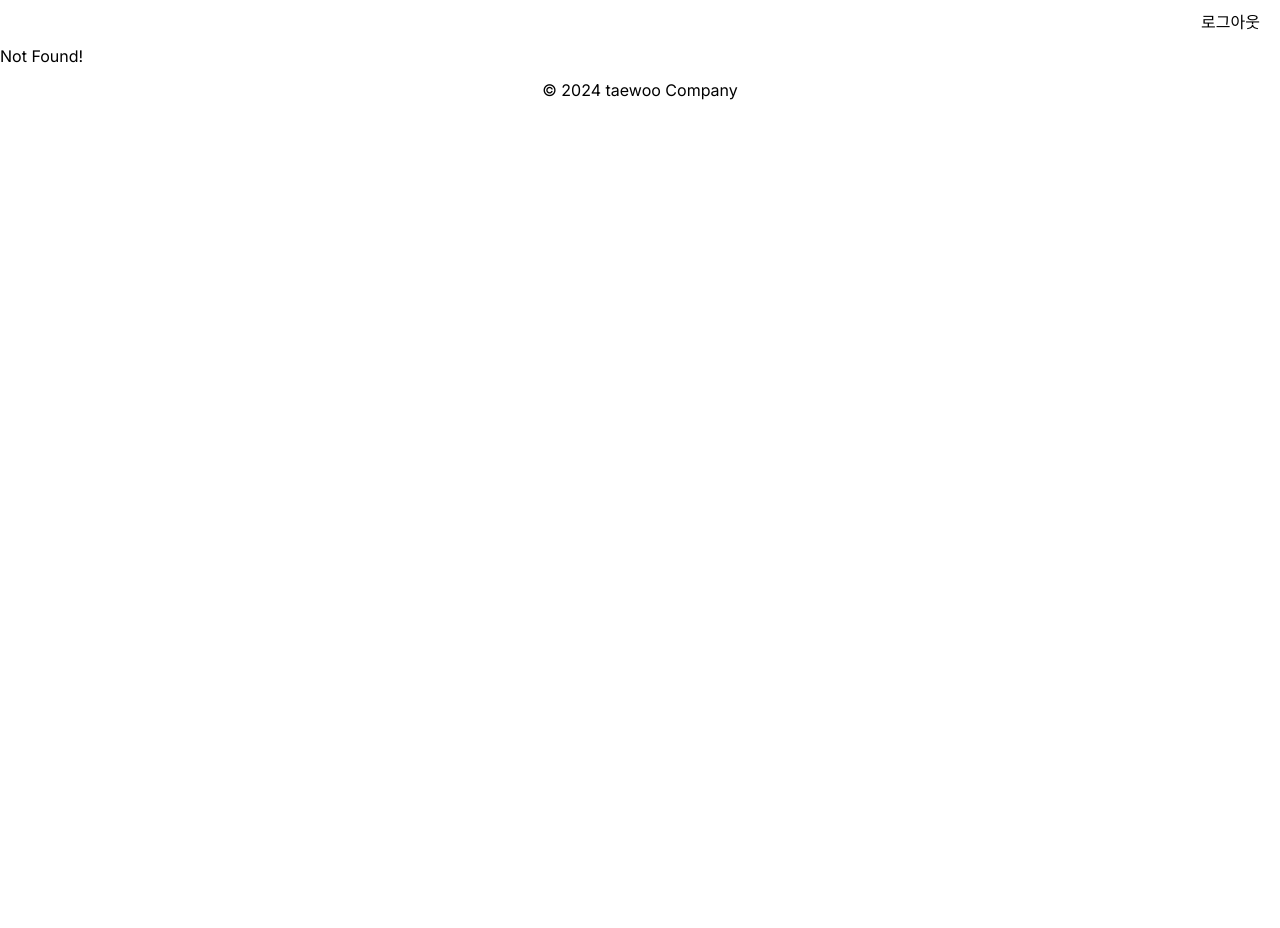
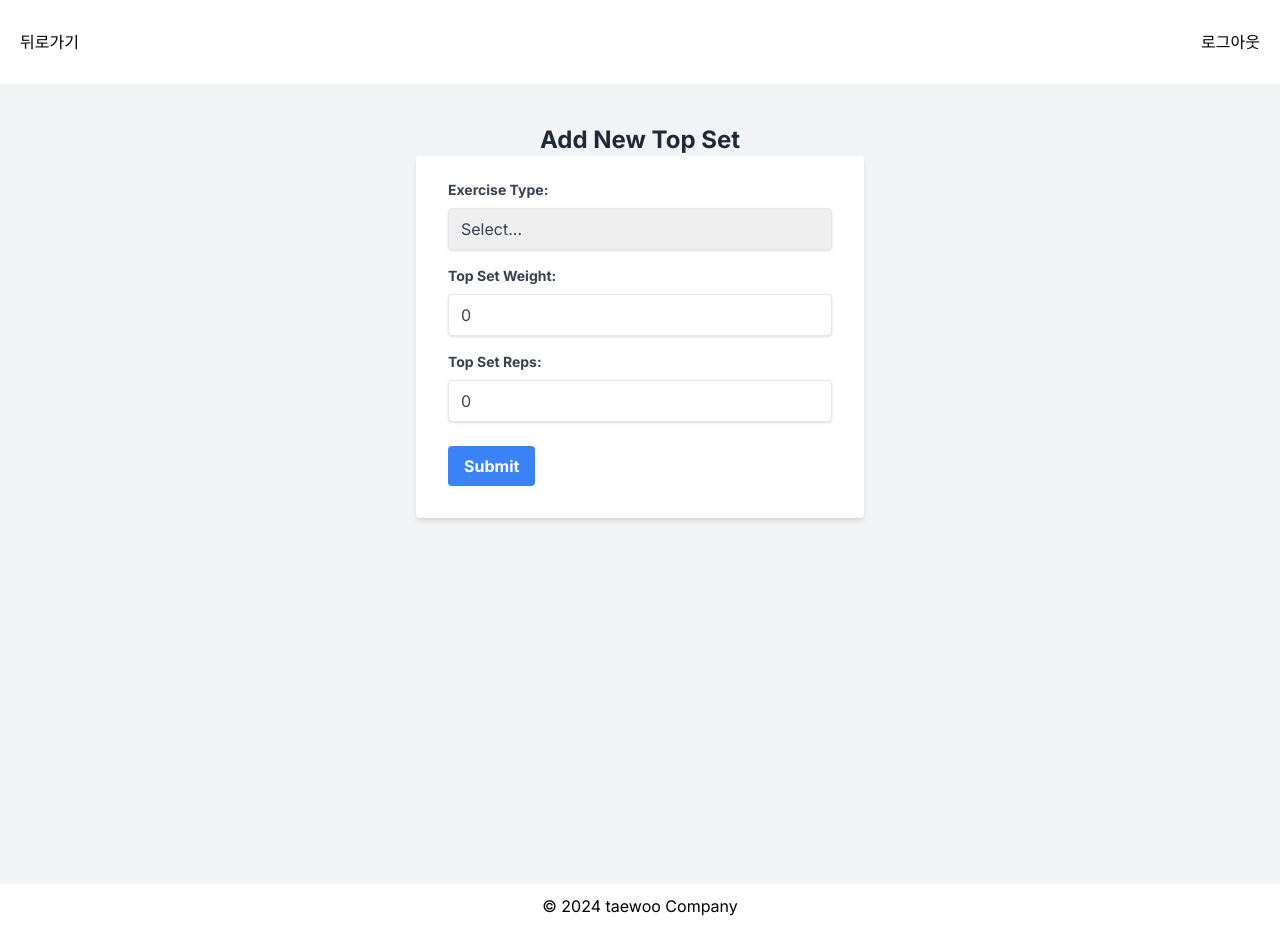
Before and after one commit to rlaxodn322/Helth-Front, a Next.js app: page /top-set/new in a window 1280 px wide. Before the commit this address had no page. Before the commit the page ends 800 px from the top, so only its background shows below. Built offline with nearby package versions, Linux system fonts and the light colour scheme.

Commit message:
탑세트 훈련 서비스 생성

```diff
--- /dev/null
+++ b/src/apis/topSetService.ts
@@ -0,0 +1,36 @@
+import axios from 'axios';
+import { backUrl } from '../config/config';
+import apiClient from '../app/utils/apiClient';
+// 기본 설정
+axios.defaults.baseURL = backUrl;
+axios.defaults.withCredentials = true;
+
+export const fetchTopSetTrainings = async () => {
+  try {
+    const response = await apiClient.get('/workoutrecord');
+    console.log(response.data);
+    return response.data;
+  } catch (error) {
+    console.error('탑세트 데이터를 가져오는 데 실패했습니다.', error);
+    throw error;
+  }
+};
+
+export const createTopSetTraining = async (data: any) => {
+  try {
+    const response = await apiClient.post('/workoutrecord', data);
+    console.log(response.data);
+    return response.data;
+  } catch (error) {
+    console.error('탑세트 데이터를 생성하는 데 실패했습니다.', error);
+    throw error;
+  }
+};
+export const deleteTopSetTraining = async (id: number) => {
+  try {
+    await apiClient.delete(`/workoutrecord/${id}`);
+  } catch (error) {
+    console.error('탑세트 데이터를 삭제하는 데 실패했습니다.', error);
+    throw error;
+  }
+};
--- a/src/app/dashboard/page.tsx
+++ b/src/app/dashboard/page.tsx
@@ -51,9 +51,11 @@ const DashboardPage = () => {
         </p>
         <Link href="../../new">글쓰기</Link>
         <br></br>
-        <Link href="../../posts">글보기</Link>
+        <Link href="../../posts">헬스커뮤니티</Link>
         <br></br>
-        <Link href="../../product">상품등록하기</Link>
+        <Link href="../../product">헬스중고나라</Link>
+        <br></br>
+        <Link href="../../top-set">탑세트훈련</Link>
       </div>
     </div>
   );
--- a/src/app/layout/header.tsx
+++ b/src/app/layout/header.tsx
@@ -19,6 +19,7 @@ const NavContainer = styled.div`
   display: flex;
   justify-content: space-between;
   align-items: center;
+
   /*
   @media (max-width: 768px) {
     flex-direction: column;
@@ -66,6 +67,7 @@ const NavLink = styled.div`
     margin: 5px 10px;
   }
 `;
+
 const App: React.FC = () => {
   const router = useRouter();
 
@@ -77,13 +79,18 @@ const App: React.FC = () => {
     // 로그인 페이지로 리다이렉션
     router.push('/');
   };
-
+  function back() {
+    router.push('/dashboard');
+  }
   return (
     <HeaderContainer>
       <NavContainer>
-        <div style={{ marginLeft: 'auto', marginRight: '20px' }}>
-          <button onClick={handleLogout}>로그아웃</button>
-        </div>
+        <button style={{ padding: '20px' }} onClick={back}>
+          뒤로가기
+        </button>
+        <button style={{ padding: '20px' }} onClick={handleLogout}>
+          로그아웃
+        </button>
       </NavContainer>
     </HeaderContainer>
   );
--- a/src/app/new/page.tsx
+++ b/src/app/new/page.tsx
@@ -26,12 +26,10 @@ const NewPostPage = () => {
       console.error('Error creating post:', error);
     }
   };
-  function back() {
-    router.push('/dashboard');
-  }
+
   return (
     <div className="p-4 sm:p-6 md:p-10 bg-gray-50 min-h-screen">
-      <button onClick={back}>뒤로가기</button>
+
       <div className="bg-white p-6 rounded-lg shadow-md w-full max-w-lg mx-auto">
         <h1 className="text-2xl sm:text-3xl font-bold text-center mb-6">
           새 게시글 작성
--- a/src/app/posts/[id]/page.tsx
+++ b/src/app/posts/[id]/page.tsx
@@ -146,12 +146,10 @@ const PostDetailPage = ({ params }: { params: { id: string } }) => {
   if (!post) {
     return <p>Loading...</p>;
   }
-  function back() {
-    router.push('/posts');
-  }
+
   return (
     <div className="p-4 sm:p-6 md:p-10 bg-gray-50 min-h-screen">
-      <button onClick={back}>뒤로가기</button>
+
       <div className="bg-white p-6 rounded-lg shadow-md">
         {isLoggedIn && (
           <div className="flex justify-end mb-4">
--- a/src/app/posts/page.tsx
+++ b/src/app/posts/page.tsx
@@ -5,6 +5,7 @@ import { useEffect, useState } from 'react';
 import { fetchPosts } from '../../apis/postService';
 import { useRouter } from 'next/navigation';
 import React from 'react';
+import Link from 'next/link';
 
 const PostsPage = () => {
   const [posts, setPosts] = useState<any[]>([]);
@@ -29,12 +30,14 @@ const PostsPage = () => {
 
     getPosts();
   }, []);
-  function back() {
-    router.push('/dashboard');
-  }
+
   return (
     <div className="p-4 sm:p-6 md:p-10 bg-gray-50 min-h-screen">
-      <button onClick={back}>뒤로가기</button>
+      <div style={{ display: 'flex', justifyContent: 'space-between' }}>
+
+        <Link href="../../new">글쓰기</Link>
+      </div>
+
       <div className="bg-white p-6 rounded-lg shadow-md">
         <h1 className="text-2xl sm:text-3xl font-bold text-center mb-4">
           게시글 목록
--- a/src/app/product/page.tsx
+++ b/src/app/product/page.tsx
@@ -2,10 +2,10 @@
 import React, { useState, useEffect } from 'react';
 import { getAllProducts } from '../../apis/productService';
 import Link from 'next/link';
-
+import { useRouter } from 'next/navigation';
 const ProductList = () => {
   const [products, setProducts] = useState([]);
-
+  const router = useRouter();
   const fetchProducts = async () => {
     try {
       const response = await getAllProducts();
@@ -21,13 +21,14 @@ const ProductList = () => {
 
   return (
     <div className="max-w-4xl mx-auto p-6 bg-white shadow-lg rounded-lg mt-10">
+      {' '}
+
       <Link href="../../product/list" style={{ float: 'right' }}>
         Add Product
       </Link>
       <h1 className="text-2xl font-bold text-center mb-6 text-gray-800">
         Product List
       </h1>
-
       <div className="mt-4 space-y-4">
         {products.length > 0 ? (
           products.map((product) => (
--- /dev/null
+++ b/src/app/top-set/new/page.tsx
@@ -0,0 +1,99 @@
+'use client';
+import { useState } from 'react';
+import { createTopSetTraining } from '../../../apis/topSetService';
+import { useRouter } from 'next/navigation';
+
+const NewTopSetPage = () => {
+  const [formData, setFormData] = useState({
+    exerciseType: null,
+    topSetWeight: 0,
+    topSetReps: 0,
+  });
+  const router = useRouter();
+
+  const handleChange = (
+    e: React.ChangeEvent<HTMLInputElement | HTMLSelectElement>
+  ) => {
+    const { name, value } = e.target;
+    setFormData((prev) => ({ ...prev, [name]: value }));
+  };
+
+  const handleSubmit = async (e: React.FormEvent) => {
+    e.preventDefault();
+    try {
+      const payload = {
+        ...formData,
+        topSetWeight: Number(formData.topSetWeight),
+        topSetReps: Number(formData.topSetReps),
+      };
+      await createTopSetTraining(payload);
+      router.push('/top-set');
+    } catch (err) {
+      console.error(err);
+    }
+  };
+
+  return (
+    <div className="min-h-screen flex flex-col items-center bg-gray-100">
+      <h1 className="text-2xl font-bold text-gray-800 mt-10">Add New Top Set</h1>
+      <form
+        onSubmit={handleSubmit}
+        className="bg-white shadow-md rounded px-8 pt-6 pb-8 mb-4 w-full max-w-md"
+      >
+        <div className="mb-4">
+          <label className="block text-gray-700 text-sm font-bold mb-2">
+            Exercise Type:
+          </label>
+          <select
+            name="exerciseType"
+            onChange={handleChange}
+            className="shadow appearance-none border rounded w-full py-2 px-3 text-gray-700"
+            required
+          >
+            <option value="">Select...</option>
+            <option value="Bench Press">Bench Press</option>
+            <option value="Deadlift">Deadlift</option>
+            <option value="Military Press">Military Press</option>
+            <option value="Squat">Squat</option>
+          </select>
+        </div>
+        <div className="mb-4">
+          <label className="block text-gray-700 text-sm font-bold mb-2">
+            Top Set Weight:
+          </label>
+          <input
+            type="number"
+            name="topSetWeight"
+            value={formData.topSetWeight}
+            onChange={handleChange}
+            className="shadow appearance-none border rounded w-full py-2 px-3 text-gray-700"
+            required
+          />
+        </div>
+        <div className="mb-6">
+          <label className="block text-gray-700 text-sm font-bold mb-2">
+            Top Set Reps:
+          </label>
+          <input
+            type="number"
+            name="topSetReps"
+            value={formData.topSetReps}
+            onChange={handleChange}
+            className="shadow appearance-none border rounded w-full py-2 px-3 text-gray-700"
+            required
+          />
+        </div>
+        <div className="flex items-center justify-between">
+          <button
+            type="submit"
+            className="bg-blue-500 hover:bg-blue-700 text-white font-bold py-2 px-4 rounded focus:outline-none"
+          >
+            Submit
+          </button>
+        </div>
+      </form>
+    </div>
+  );
+};
+
+export default NewTopSetPage;
--- /dev/null
+++ b/src/app/top-set/page.tsx
@@ -0,0 +1,78 @@
+'use client';
+import { useEffect, useState } from 'react';
+import {
+  deleteTopSetTraining,
+  fetchTopSetTrainings,
+} from '../../apis/topSetService';
+import TopSetCard from '../../components/TopSetCard';
+import { useRouter } from 'next/navigation';
+
+const TopSetListPage = () => {
+  const [trainings, setTrainings] = useState([]);
+  const [loading, setLoading] = useState(true);
+  const router = useRouter();
+
+  useEffect(() => {
+    const loadTrainings = async () => {
+      try {
+        const data = await fetchTopSetTrainings();
+        setTrainings(data);
+      } catch (err) {
+        console.error(err);
+      } finally {
+        setLoading(false);
+      }
+    };
+    loadTrainings();
+  }, []);
+
+  const handleDelete = async (id: number) => {
+    try {
+      await deleteTopSetTraining(id);
+      setTrainings((prev) => prev.filter((training) => training.id !== id));
+    } catch (err) {
+      console.error(err);
+    }
+  };
+
+  if (loading) return <p className="text-center mt-10">Loading...</p>;
+
+  return (
+    <div className="min-h-screen bg-gray-100 p-4">
+
+      <h1 className="text-2xl font-bold text-center mb-6">Top Set Trainings</h1>
+      <div style={{ maxWidth: '350px', margin: '0 auto' }}>
+        {' '}
+        탑세트 훈련은 특정 운동에서 개인의 최고 중량(또는 목표 중량)을 기반으로
+        고강도 세트를 수행하고, 이를 통해 점진적 과부하를 달성하는 훈련
+        방식입니다.<br></br>
+        주요 특징은 다음과 같습니다.<br></br>
+        주요 운동 선택: 벤치프레스, 데드리프트, 밀리터리프레스, 스쿼트를
+        기본으로 합니다. <br></br>목표 중량 설정:<br></br> 각 운동마다 목표
+        중량(targetWeight)을 설정합니다.<br></br> 탑세트 기록:<br></br> 목표
+        중량에서 성공한 세트와 반복 수를 기록합니다. <br></br>진행 추적:{' '}
+        <br></br>이전 기록 대비 중량/세트/반복 수의 개선 여부를 추적합니다.
+      </div>
+
+      <div className="flex justify-center mb-6">
+        <button
+          onClick={() => router.push('/top-set/new')}
+          className="bg-green-500 hover:bg-green-700 text-white font-bold py-2 px-4 rounded"
+        >
+          Add New Record
+        </button>
+      </div>
+      <div className="grid grid-cols-1 md:grid-cols-2 lg:grid-cols-3 gap-4">
+        {trainings.map((training) => (
+          <TopSetCard
+            key={training.id}
+            training={training}
+            onDelete={handleDelete}
+          />
+        ))}
+      </div>
+    </div>
+  );
+};
+
+export default TopSetListPage;
--- /dev/null
+++ b/src/components/TopSetCard.tsx
@@ -0,0 +1,28 @@
+const TopSetCard = ({
+  training,
+  onDelete,
+}: {
+  training: any;
+  onDelete: (id: number) => void;
+}) => {
+  return (
+    <div className="bg-white shadow-md rounded overflow-hidden p-4">
+      <h3 className="text-lg font-semibold text-gray-800">
+        {training.exerciseType}
+      </h3>
+      <p className="text-gray-600">Weight: {training.topSetWeight}kg</p>
+      <p className="text-gray-600">Reps: {training.topSetReps}</p>
+      <p className="text-gray-600">Volume: {training.volume}</p>
+      <div className="mt-4 flex justify-end">
+        <button
+          onClick={() => onDelete(training.id)}
+          className="bg-red-500 hover:bg-red-700 text-white font-bold py-1 px-2 rounded"
+        >
+          Delete
+        </button>
+      </div>
+    </div>
+  );
+};
+
+export default TopSetCard;
```
